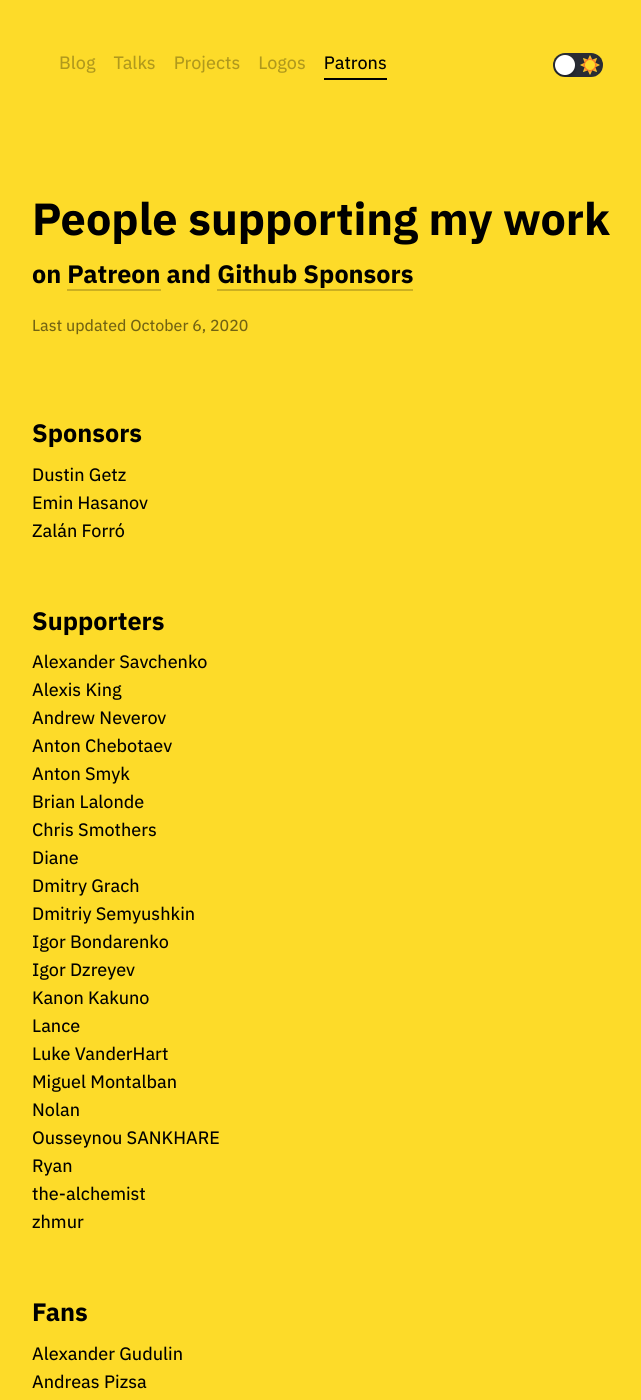
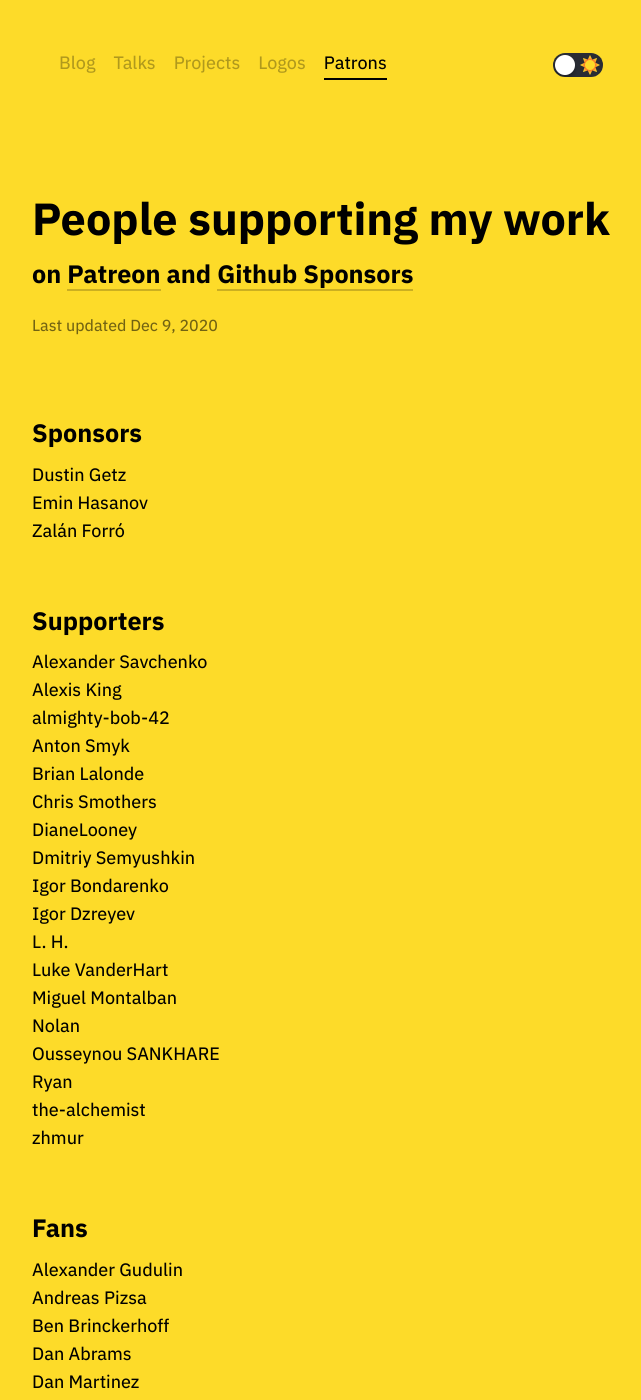
Before and after one commit to tonsky/tonsky.github.io, a Jekyll site: the page built from patrons/index.html, in a window 1280 px wide and 1400 px high. Shown: the whole window, without its empty margins (310-951 px from the left). Built offline with Jekyll 4.4.1, drawn with Linux system fonts in a browser that asks for light colours; some of the changed text lies outside the part shown.

Commit message:
Updated November Patrons

```diff
--- a/patrons/index.html
+++ b/patrons/index.html
@@ -20,7 +20,7 @@
 
 <h1 class="title">People supporting my work</h1>
 <h2>on <a href="https://patreon.com/tonsky" target="_blank">Patreon</a> and <a href="https://github.com/sponsors/tonsky" target="_blank">Github Sponsors</a></h2>
-<div class="footer">Last updated October 6, 2020</div>
+<div class="footer">Last updated Dec 9, 2020</div>
 
 <h2>Sponsors</h2>
 <li>Dustin Getz</li>
@@ -30,18 +30,15 @@
 <h2>Supporters</h2>
 <li>Alexander Savchenko</li>
 <li>Alexis King</li>
-<li>Andrew Neverov</li>
-<li>Anton Chebotaev</li>
+<li>almighty-bob-42</li>
 <li>Anton Smyk</li>
 <li>Brian Lalonde</li>
 <li>Chris Smothers</li>
-<li>Diane</li>
-<li>Dmitry Grach</li>
+<li>DianeLooney</li>
 <li>Dmitriy Semyushkin</li>
 <li>Igor Bondarenko</li>
 <li>Igor Dzreyev</li>
-<li>Kanon Kakuno</li>
-<li>Lance</li>
+<li>L. H.</li>
 <li>Luke VanderHart</li>
 <li>Miguel Montalban</li>
 <li>Nolan</li>
```
Also changed, not shown: other parts of patrons/index.html (+2 -3 lines).
